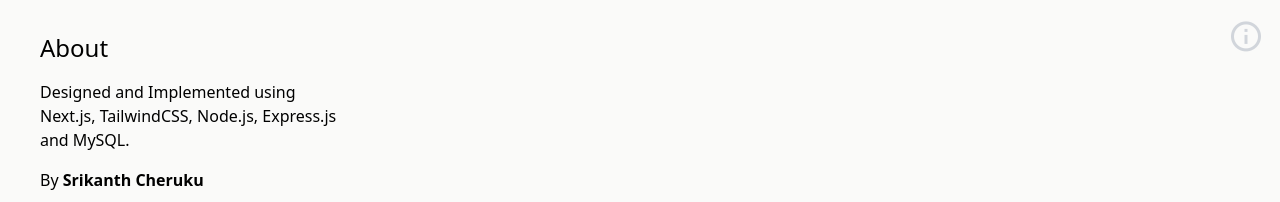
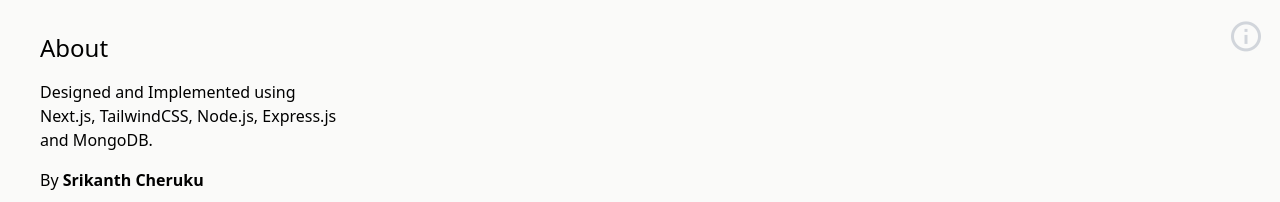
Before and after one commit to SrikanthKumarC/PayTrack, a Next.js app: page /about in a window 1280 px wide. Shown: the top 202 px of the page. Built offline with nearby package versions, Linux system fonts and the light colour scheme.

Commit message:
MySQL to MongoDB change fix to about page

```diff
--- a/pages/about/index.js
+++ b/pages/about/index.js
@@ -7,7 +7,7 @@ const Page = () => {
 
       <h2 className="max-w-[34ch] mb-4">
         Designed and Implemented using Next.js, TailwindCSS, Node.js, Express.js
-        and MySQL.
+        and MongoDB.
       </h2>
       <p className="mb-4 transition-all">
         By{" "}
```
